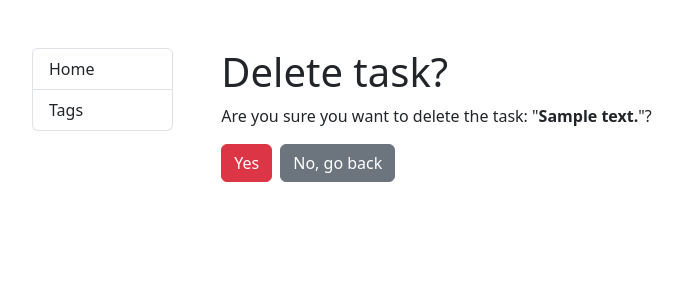
After one commit to misha-cw/todo-list, a Django app: page /tasks/1/delete/ in a window 1280 px wide. The commit adds this page. Shown: the top 300 px of the page, without its empty margins (4-686 px from the left). Run offline with Django 5.2, Linux system fonts and the light colour scheme; tables that the repository leaves empty hold one stand-in row (values such as "Sample post").

Commit message:
Add task deletion functionality with confirmation view and URL routing

```diff
--- /dev/null
+++ b/templates/todo/task_confirm_delete.html
@@ -0,0 +1,14 @@
+{% extends "base.html" %}
+
+{% block content %}
+  <h1>Delete task?</h1>
+  <p>Are you sure you want to delete the task: "<strong>{{ object.content }}</strong>"?</p>
+  <div class="d-flex gap-2 mb-2 align-items-center">
+    <form action="" method="post">
+      {% csrf_token %}
+
+      <input type="submit" value="Yes" class="btn btn-danger">
+    </form>
+    <a href="{% url 'todo:tag_list' %}" class="btn btn-secondary">No, go back</a>
+  </div>
+{% endblock %}
--- a/templates/todo/task_list.html
+++ b/templates/todo/task_list.html
@@ -36,7 +36,7 @@
 
               <a href="{% url 'todo:task_update' task.pk %}" class="btn btn-warning btn-sm">Edit</a>
 
-              <a href="#" class="btn btn-danger btn-sm">Delete</a>
+              <a href="{% url 'todo:task_delete' task.pk %}" class="btn btn-danger btn-sm">Delete</a>
             </div>
           </div>
           <form method="post" action="#">
--- a/todo/urls.py
+++ b/todo/urls.py
@@ -4,6 +4,7 @@ from todo.views import (
     TaskListView,
     TaskCreateView,
     TaskUpdateView,
+    TaskDeleteView,
     TagListView,
     TagCreateView,
     TagUpdateView,
@@ -17,6 +18,7 @@ urlpatterns = [
     path("", TaskListView.as_view(), name="home"),
     path("tasks/add/", TaskCreateView.as_view(), name="task_create"),
     path("tasks/<int:pk>/edit/", TaskUpdateView.as_view(), name="task_update"),
+    path("tasks/<int:pk>/delete/", TaskDeleteView.as_view(), name="task_delete"),
     path("tags/", TagListView.as_view(), name="tag_list"),
     path("tags/add/", TagCreateView.as_view(), name="tag_create"),
     path("tags/<int:pk>/edit/", TagUpdateView.as_view(), name="tag_update"),
--- a/todo/views.py
+++ b/todo/views.py
@@ -27,6 +27,12 @@ class TaskUpdateView(generic.UpdateView):
     success_url = reverse_lazy("todo:home")
 
 
+class TaskDeleteView(generic.DeleteView):
+    model = Task
+    template_name = "todo/task_confirm_delete.html"
+    success_url = reverse_lazy("todo:home")
+
+
 class TagListView(generic.ListView):
     model = Tag
     template_name = "todo/tag_list.html"
```
